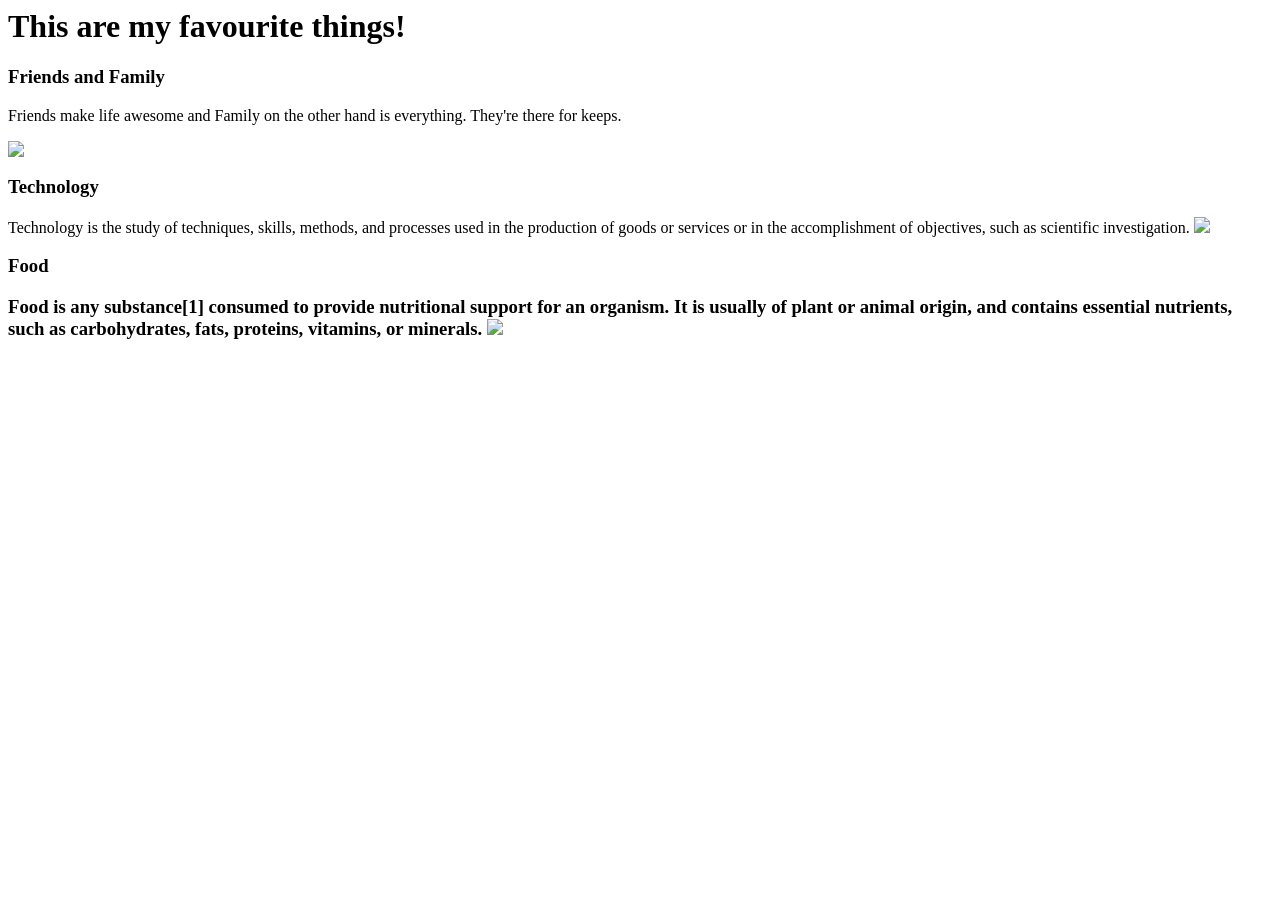
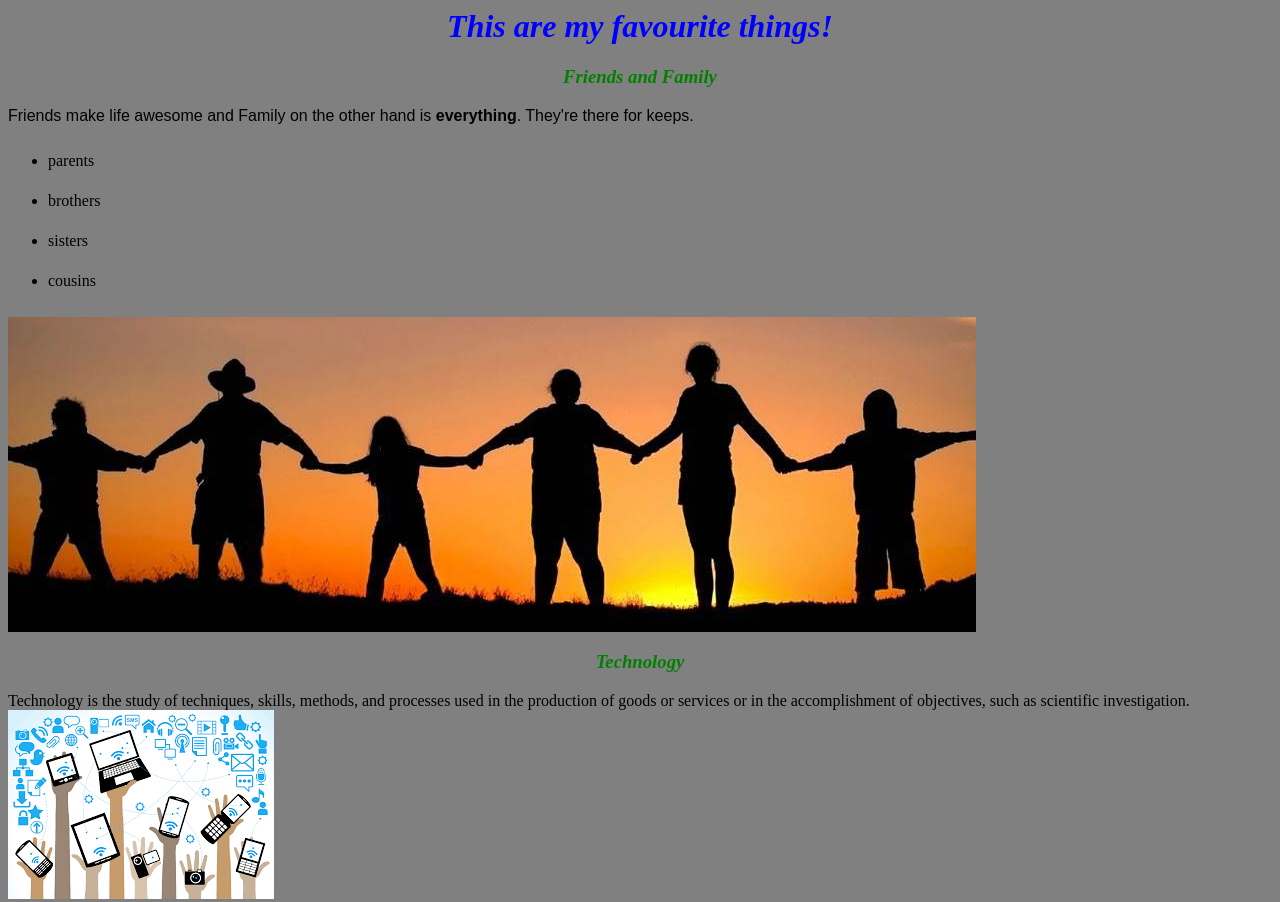
Before and after one commit to ayabei/my-favourite-things, a plain HTML site: page my-favourite-things.html in a window 1280 px wide. Shown: the top 902 px of the page. Before the commit the page ends 800 px from the top, so only its background shows below. Drawn offline with Linux system fonts and the light colour scheme.

Commit message:
change name of my-favourite-things.html file to index.html

```diff
--- /dev/null
+++ b/css/styles.css
@@ -0,0 +1,24 @@
+h1{
+  color: blue;
+  text-align: center;
+}
+body {
+  background-color: grey;
+}
+  h3 {
+  color: green;
+  font-style: italic;
+  text-align: center;
+}
+
+p {
+  font-family: sans-serif;
+}
+
+ul {
+  line-height: 40px;
+}
+
+
+
+}
--- a/my-favourite-things.html
+++ b/my-favourite-things.html
@@ -1,18 +1,26 @@
 <html>
 <head>
+    <link href="css/styles.css" rel="stylesheet" type="text/css">
 
 </head>
     <body>
-        <h1>This are my favourite things!</h1>
+        <h1><em>This are my favourite things!</em></h1>
       <h3>Friends and Family</h3>
-      <p>Friends make life awesome and Family on the other hand is everything. They're there for keeps. </p>
-      <img src="family-and-friends-pic.jpg">
+      <p>Friends make life awesome and Family on the other hand is <strong>everything</strong>. They're there for keeps. </p>
+      <ul>
+        <li>parents</li>
+          <li>brothers</li>
+            <li>sisters</li>
+              <li>cousins</li>
+
+      </ul>
+      <img src="images/family-and-friends-pic.jpg">
       <h3>Technology</h3>
       Technology is the study of techniques, skills, methods, and processes used in the production of goods or services or in the accomplishment of objectives, such as scientific investigation.
-      <img src="download.png">
-      <h3>Food<h3>
+      <img src="images/download.png">
+      <h3>Food</h3>
         Food is any substance[1] consumed to provide nutritional support for an organism. It is usually of plant or animal origin, and contains essential nutrients, such as carbohydrates, fats, proteins, vitamins, or minerals.
-        <img src="1200px-Good_Food_Display_-_NCI_Visuals_Online.jpg">
+        <img src="images/1200px-Good_Food_Display_-_NCI_Visuals_Online.jpg" height="250px">
 
 
     </body>
```
Also changed, not shown: index.html (+16 -0 lines), my-first-website.html (deleted, +0 -10 lines), 1 other file.
